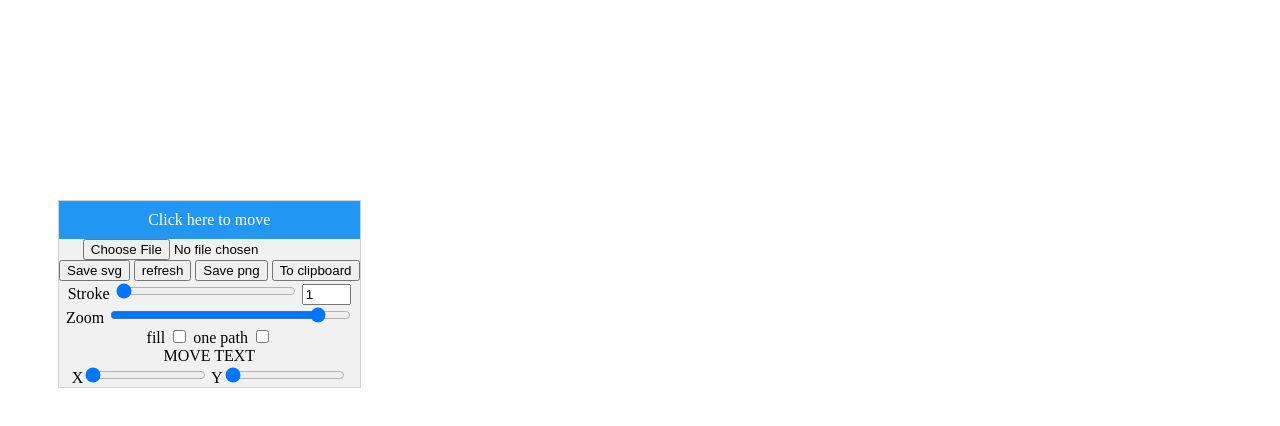
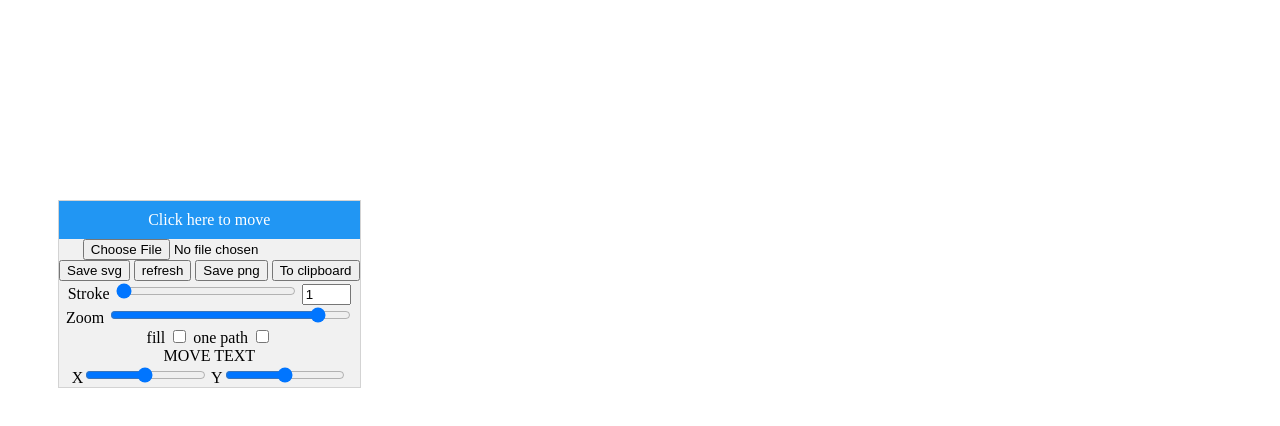
Before and after one commit to costycnc/costycnc-stroke-foam-cutter, a plain HTML site: page index.html in a window 1280 px wide. Shown: the part 52-478 px from the top of the page. Drawn offline with Linux system fonts and the light colour scheme; a script that the page names is missing.

Commit message:
Add files via upload

```diff
--- a/index.html
+++ b/index.html
@@ -162,9 +162,9 @@
    fill <input id="due" onchange="costycnc()" type="checkbox">
 one path <input id="due" onchange="if(this.checked){tmpcostycnc=true}else{tmpcostycnc=false}" type="checkbox"><br>
 MOVE TEXT<br>
- X<input style="width:40%;" type="range" min="1" max="100" step="1" value="0" onmousemove='document.getElementById("euse").setAttribute("x",this.value);' ontouchmove='document.getElementById("euse").setAttribute("x",this.value);'>
+ X<input style="width:40%;" type="range" min="-100" max="100" step="1" value="0" onmousemove='document.getElementById("euse").setAttribute("x",this.value);' ontouchmove='document.getElementById("euse").setAttribute("x",this.value);'>
 
- Y<input style="width:40%;" type="range" min="1" max="100" step="1" value="0" onmousemove='document.getElementById("euse").setAttribute("y",this.value);' ontouchmove='document.getElementById("euse").setAttribute("y",this.value);'>
+ Y<input style="width:40%;" type="range" min="-100" max="100" step="1" value="0" onmousemove='document.getElementById("euse").setAttribute("y",this.value);' ontouchmove='document.getElementById("euse").setAttribute("y",this.value);'>
     </div>
 </div>
 
```
